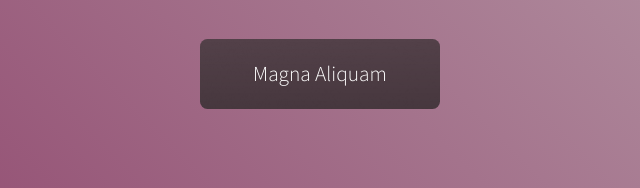
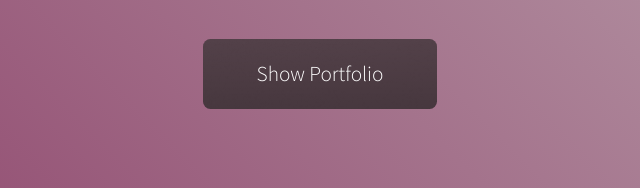
Before and after one commit to ibrahimBanat/portfolio-ibrahim, a website: page public/index.html in a window 1280 px wide. Shown: the part 302-490 px from the top of the page, 448-1088 px from the left. Drawn offline with Linux system fonts and the light colour scheme.

Commit message:
changing button text in index.html

```diff
--- a/public/index.html
+++ b/public/index.html
@@ -105,7 +105,7 @@
           </header>
 
           <footer>
-            <a href="#portfolio" class="button scrolly">Magna Aliquam</a>
+            <a href="#portfolio" class="button scrolly">Show Portfolio</a>
           </footer>
         </div>
       </section>
```
